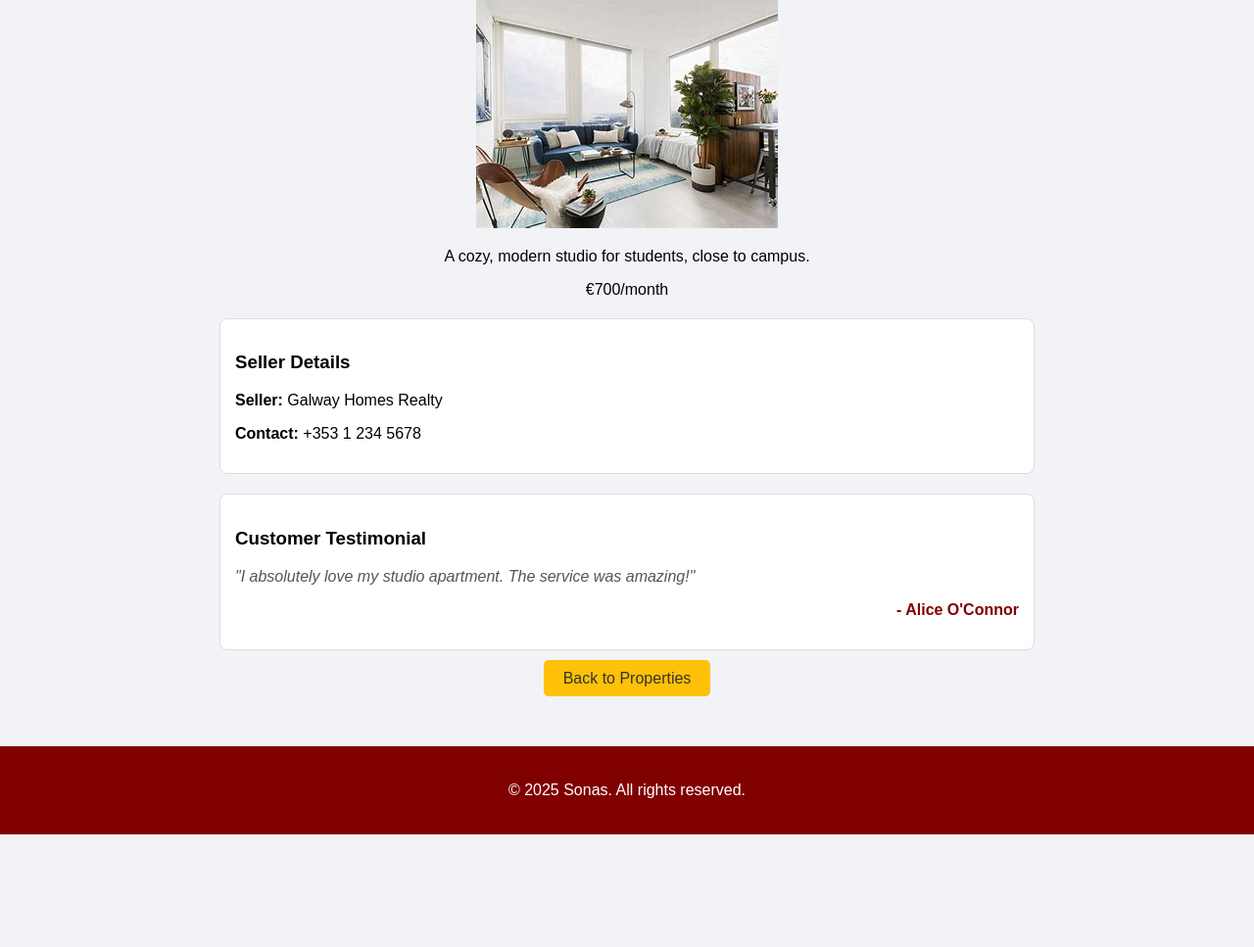
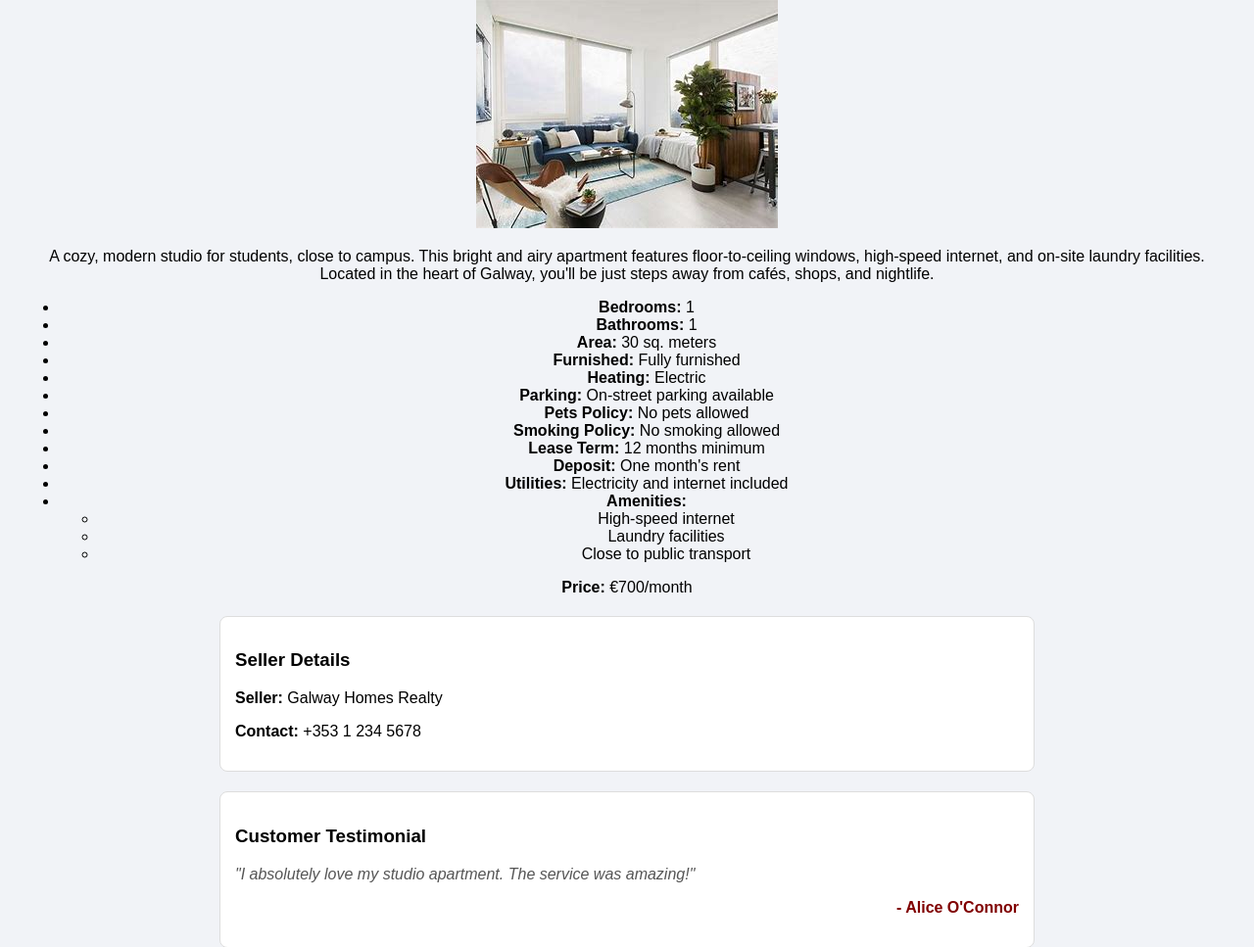
Before and after one commit to jameswhelan580/student_rentals, a Flask app: page /property/1 in a window 1280 px wide. Shown: the part 247-1214 px from the top of the page at 98% size. Before the commit the page ends 1099 px from the top, so only its background shows below. Run offline with Flask 3, Linux system fonts and the light colour scheme; the visitor is signed in with stand-in values (Sample User, id 1).

Commit message:
Your commit message

```diff
--- a/app.py
+++ b/app.py
@@ -14,7 +14,24 @@ properties = [
     {
         "id": 1,
         "title": "Modern Studio Apartment in Galway City Centre",
-        "description": "A cozy, modern studio for students, close to campus.",
+        "description": (
+            "A cozy, modern studio for students, close to campus. "
+            "This bright and airy apartment features floor-to-ceiling windows, "
+            "high-speed internet, and on-site laundry facilities. "
+            "Located in the heart of Galway, you'll be just steps away from cafés, shops, and nightlife."
+        ),
+        "bedrooms": 1,
+        "bathrooms": 1,
+        "area": 30,  # in square meters
+        "furnished": "Fully furnished",
+        "heating": "Electric",
+        "parking": "On-street parking available",
+        "pets": "No pets allowed",
+        "smoking": "No smoking allowed",
+        "lease": "12 months minimum",
+        "deposit": "One month's rent",
+        "utilities": "Electricity and internet included",
+        "amenities": ["High-speed internet", "Laundry facilities", "Close to public transport"],
         "price": "€700/month",
         "image": "property1.jpg",
         "seller": "Galway Homes Realty",
@@ -25,7 +42,24 @@ properties = [
     {
         "id": 2,
         "title": "Spacious Two-Bedroom Apartment in Salthill",
-        "description": "A beautiful apartment with sea views.",
+        "description": (
+            "A beautiful apartment with sweeping sea views. "
+            "This two-bedroom gem boasts a large living room, two bathrooms, and a fully equipped kitchen. "
+            "Enjoy morning walks on the promenade and easy access to local restaurants and pubs. "
+            "Perfect for families or professionals seeking a tranquil coastal lifestyle."
+        ),
+        "bedrooms": 2,
+        "bathrooms": 2,
+        "area": 80,  # in square meters
+        "furnished": "Partly furnished",
+        "heating": "Gas",
+        "parking": "Private parking available",
+        "pets": "Pets allowed",
+        "smoking": "No smoking allowed",
+        "lease": "Flexible lease options",
+        "deposit": "Two month's rent",
+        "utilities": "Not included",
+        "amenities": ["Sea views", "Fully equipped kitchen", "Private parking"],
         "price": "€1,200/month",
         "image": "property2.jpg",
         "seller": "Salthill Property Group",
@@ -36,7 +70,24 @@ properties = [
     {
         "id": 3,
         "title": "Cozy Shared House in Residential Galway",
-        "description": "A great shared home for students.",
+        "description": (
+            "A great shared home for students or young professionals. "
+            "Featuring four bedrooms, a spacious common area, and a large backyard, "
+            "this house offers a balance of privacy and community living. "
+            "Conveniently located near bus routes, local shops, and parks, it's perfect for those looking for an affordable yet comfortable space."
+        ),
+        "bedrooms": 4,
+        "bathrooms": 2,
+        "area": 120,  # in square meters
+        "furnished": "Partly furnished",
+        "heating": "Oil",
+        "parking": "Driveway parking available",
+        "pets": "No pets allowed",
+        "smoking": "No smoking allowed",
+        "lease": "6 months minimum",
+        "deposit": "One month's rent",
+        "utilities": "Shared utilities",
+        "amenities": ["Large backyard", "Close to public transport", "Nearby shops and parks"],
         "price": "€450 per person/month",
         "image": "property3.jpg",
         "seller": "Galway Shared Homes",
--- a/templates/properties.html
+++ b/templates/properties.html
@@ -26,7 +26,6 @@
         {% for property in properties %}
           <div class="property-card">
             <a href="{{ url_for('property_detail', property_id=property.id) }}">
-                            <!-- Capital "Images" folder to match your static folder -->
               <img src="{{ url_for('static', filename='Images/' ~ property.image) }}" alt="{{ property.title }}">
               <div class="property-info">
                 <h3>{{ property.title }}</h3>
--- a/templates/property_detail.html
+++ b/templates/property_detail.html
@@ -19,8 +19,35 @@
     <section class="property-detail">
       <h2>{{ property.title }}</h2>
       <img src="{{ url_for('static', filename='Images/' ~ property.image) }}" alt="{{ property.title }}">
+
+      <!-- Main Description -->
       <p>{{ property.description }}</p>
-            <p class="price">{{ property.price }}</p>
+
+      <!-- Additional Details -->
+      <ul>
+        <li><strong>Bedrooms:</strong> {{ property.bedrooms }}</li>
+        <li><strong>Bathrooms:</strong> {{ property.bathrooms }}</li>
+        <li><strong>Area:</strong> {{ property.area }} sq. meters</li>
+        <li><strong>Furnished:</strong> {{ property.furnished }}</li>
+        <li><strong>Heating:</strong> {{ property.heating }}</li>
+        <li><strong>Parking:</strong> {{ property.parking }}</li>
+        <li><strong>Pets Policy:</strong> {{ property.pets }}</li>
+        <li><strong>Smoking Policy:</strong> {{ property.smoking }}</li>
+        <li><strong>Lease Term:</strong> {{ property.lease }}</li>
+        <li><strong>Deposit:</strong> {{ property.deposit }}</li>
+        <li><strong>Utilities:</strong> {{ property.utilities }}</li>
+        <li>
+          <strong>Amenities:</strong>
+          <ul>
+            {% for amenity in property.amenities %}
+              <li>{{ amenity }}</li>
+            {% endfor %}
+          </ul>
+        </li>
+      </ul>
+
+      <!-- Price -->
+      <p class="price"><strong>Price:</strong> {{ property.price }}</p>
 
       <!-- Seller Details Section -->
       <section class="seller-info">
```
Also changed, not shown: static/styles.css (+27 -0 lines), static/Images/hero.jpg. Lines whose indentation alone changed are shown as unchanged.
